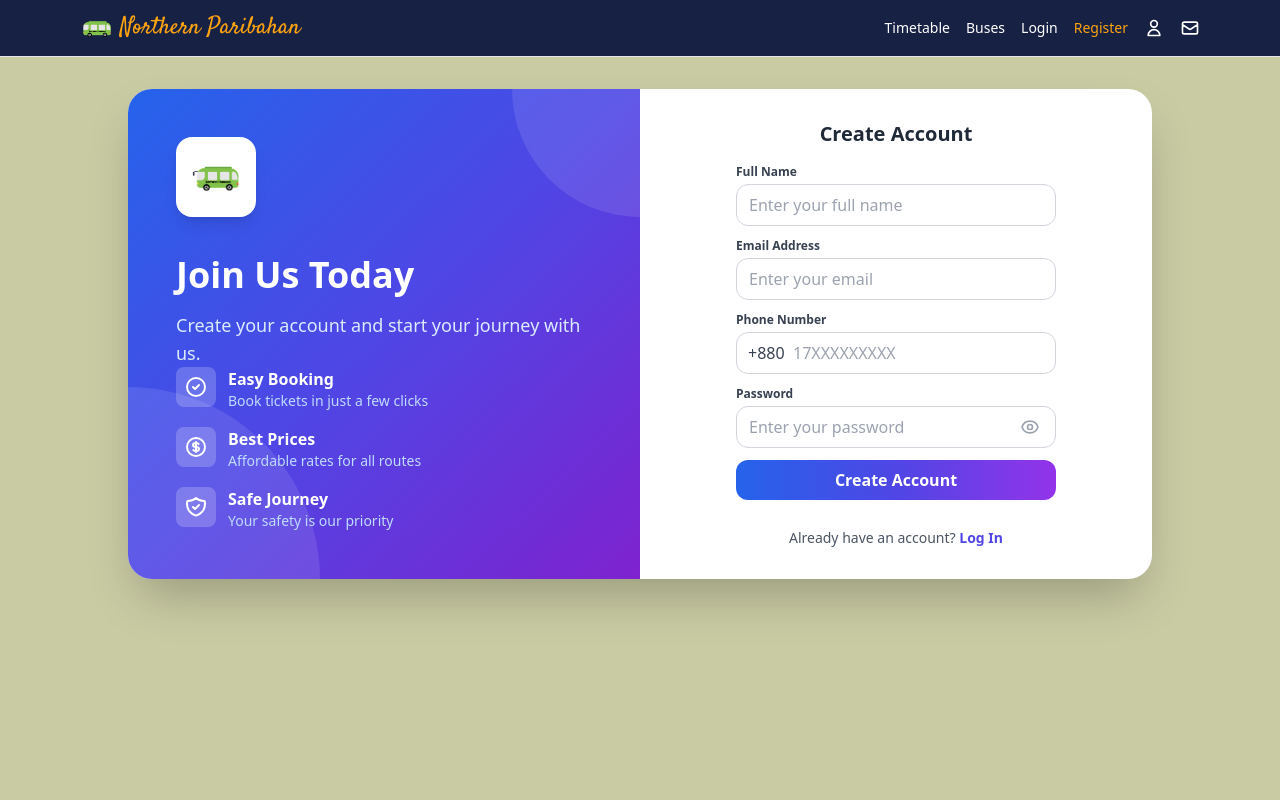
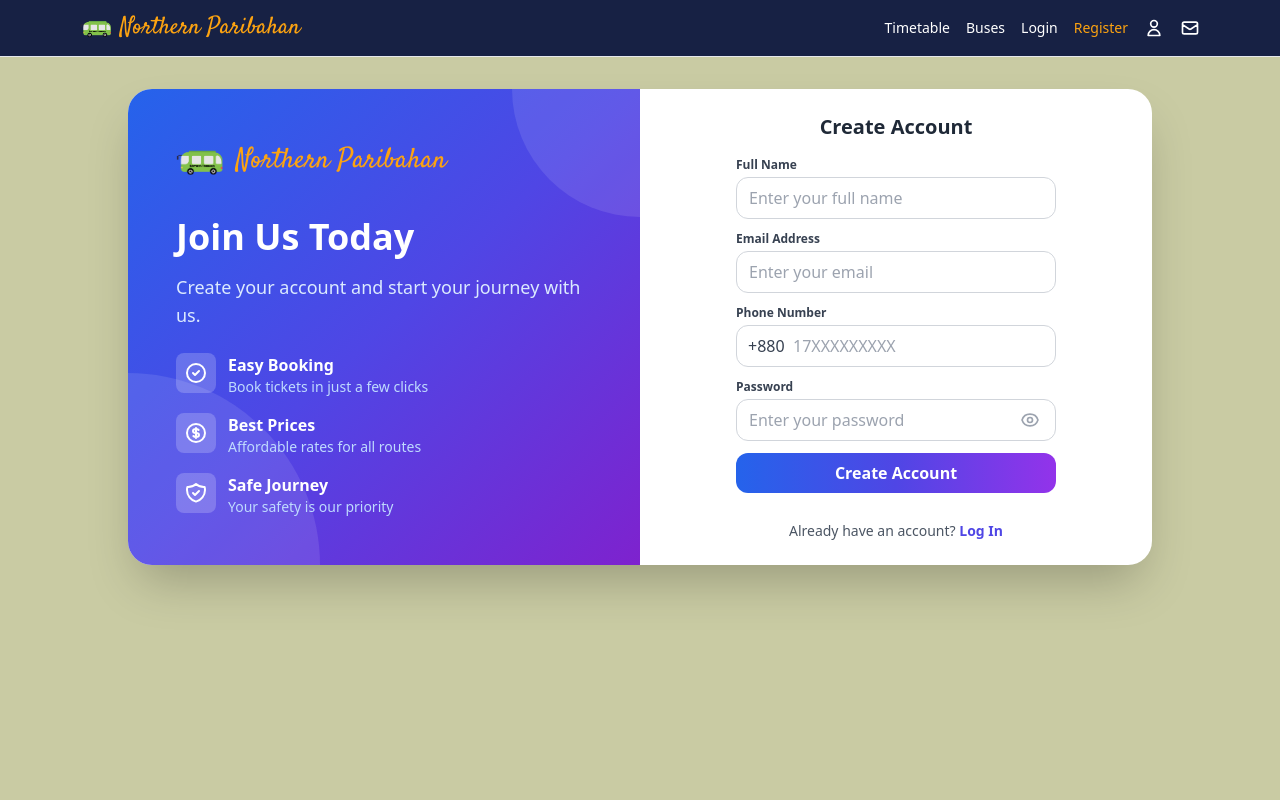
Before and after one commit to uzicodes/Northern-Paribahan, a Next.js app in the folder frontend/: page /register in a window 1280 px wide. Shown: the top 800 px of the page. Built offline with nearby package versions, Linux system fonts and the light colour scheme.

Commit message:
feat: removed the box around the logo text of the regsiter/login form

```diff
--- a/frontend/app/login/page.tsx
+++ b/frontend/app/login/page.tsx
@@ -1,8 +1,14 @@
 "use client";
 import React, { useState } from 'react';
 import { useRouter } from 'next/navigation';
+import { Satisfy } from 'next/font/google';
 // FIX: Changed alias to relative path to avoid resolution errors
 import { supabase } from '../../lib/supabase';
+
+const satisfy = Satisfy({
+  weight: '400',
+  subsets: ['latin'],
+});
 
 export default function LoginPage() {
   const router = useRouter();
@@ -54,12 +60,13 @@ export default function LoginPage() {
           <div className="absolute bottom-0 left-0 w-96 h-96 bg-white opacity-10 rounded-full -ml-48 -mb-48"></div>
 
           <div className="relative z-10">
-            <div className="bg-white p-4 rounded-2xl inline-block mb-8 shadow-lg">
+            <div className="inline-flex items-center gap-3 mb-8">
               <img
                 src="/logo.png"
                 alt="Brand Logo"
                 className="h-12 w-auto"
               />
+              <span className={satisfy.className} style={{ color: '#FCA311', fontSize: '28px' }}>Northern Paribahan</span>
             </div>
             <h2 className="text-4xl font-bold text-white mb-4">
               Travel With Comfort
--- a/frontend/app/register/page.tsx
+++ b/frontend/app/register/page.tsx
@@ -1,5 +1,11 @@
 "use client";
 import React, { useState } from 'react';
+import { Satisfy } from 'next/font/google';
+
+const satisfy = Satisfy({
+  weight: '400',
+  subsets: ['latin'],
+});
 
 export default function RegisterPage() {
   const [name, setName] = useState<string>('');
@@ -66,12 +72,13 @@ export default function RegisterPage() {
           <div className="absolute bottom-0 left-0 w-96 h-96 bg-white opacity-10 rounded-full -ml-48 -mb-48"></div>
 
           <div className="relative z-10">
-            <div className="bg-white p-4 rounded-2xl inline-block mb-8 shadow-lg">
+            <div className="inline-flex items-center gap-3 mb-8">
               <img
                 src="/logo.png"
                 alt="Brand Logo"
                 className="h-12 w-auto"
               />
+              <span className={satisfy.className} style={{ color: '#FCA311', fontSize: '28px' }}>Northern Paribahan</span>
             </div>
             <h2 className="text-4xl font-bold text-white mb-4">
               Join Us Today
--- a/frontend/app/timetable/page.tsx
+++ b/frontend/app/timetable/page.tsx
@@ -334,14 +334,12 @@ export default function BusSchedulePage() {
                             Book
                         </button>
                     </div>
-
                     </div>
                 </motion.div>
                 ))}
                 </AnimatePresence>
             </div>
         )}
-
       </div>
     </div>
   );
```
